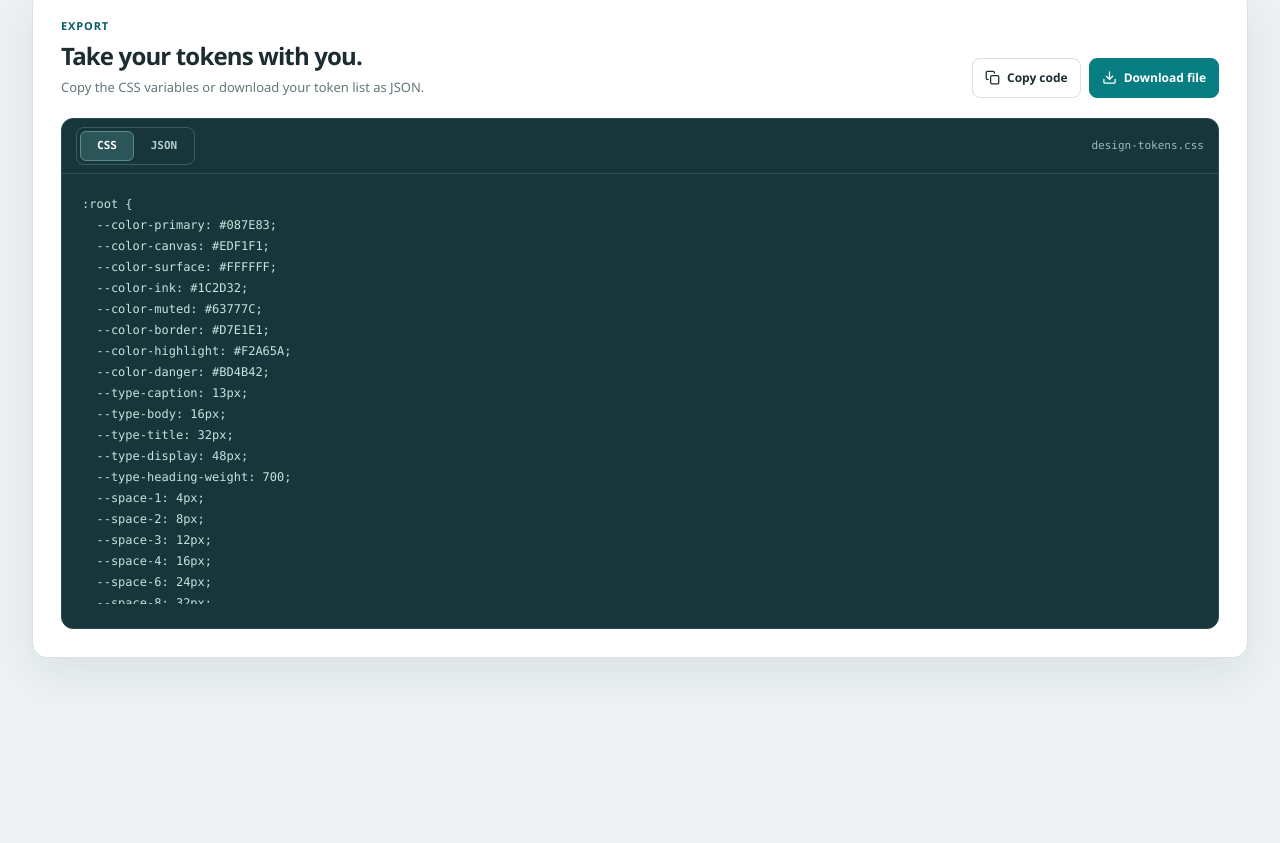
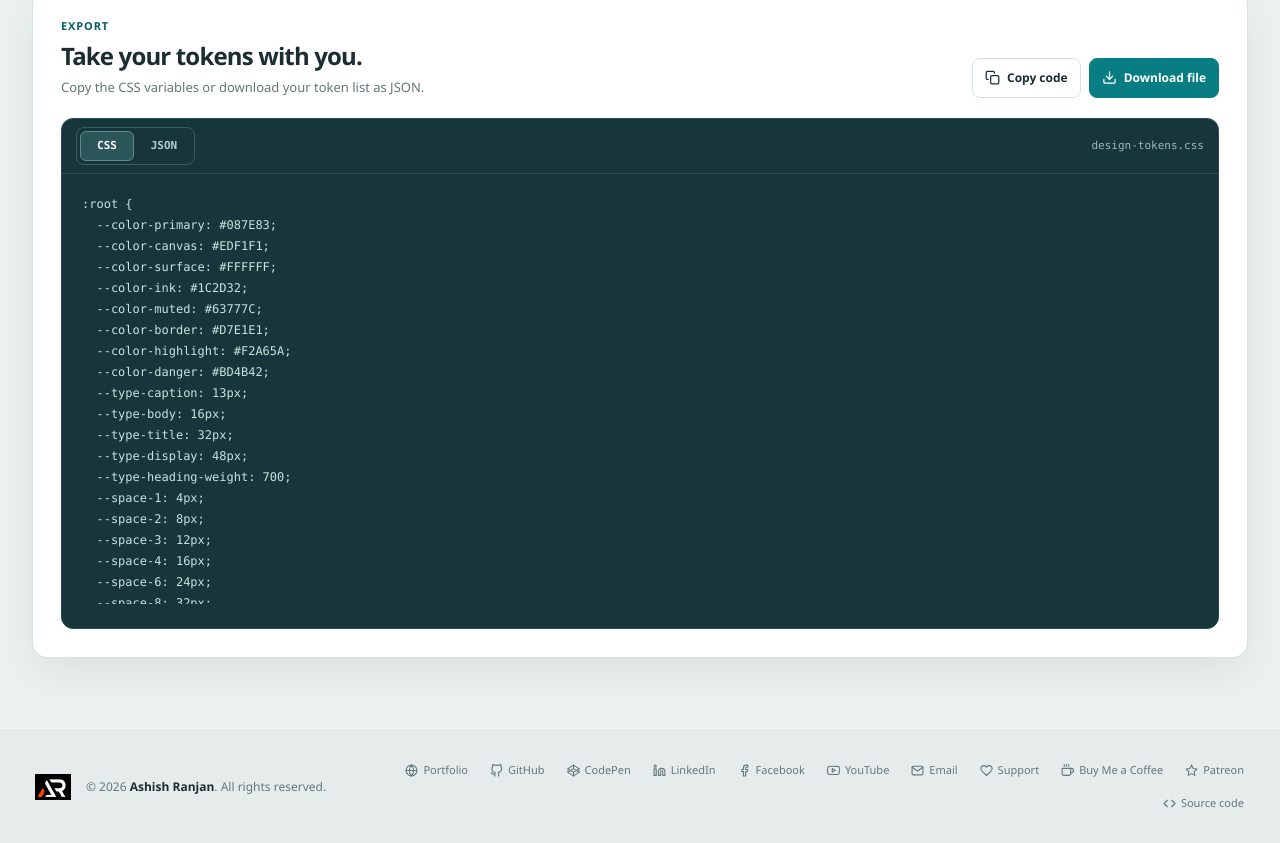
Before and after one commit to a2rp/design-token-editor, a React (Vite) app: page / in a window 1280 px wide. Shown: the part 1580-2423 px from the top of the page. Before the commit the page ends 2310 px from the top, so only its background shows below. Built offline with nearby package versions, Linux system fonts and the light colour scheme.

Commit message:
feat: add profile and support footer

```diff
--- a/src/App.jsx
+++ b/src/App.jsx
@@ -1,6 +1,7 @@
 import { useEffect, useState } from "react";
 import ExportPanel from "./components/exportPanel/index.jsx";
 import SiteHeader from "./components/siteHeader/index.jsx";
+import SiteFooter from "./components/siteFooter/index.jsx";
 import SystemPreview from "./components/systemPreview/index.jsx";
 import TokenBoard from "./components/tokenBoard/index.jsx";
 import TokenInspector from "./components/tokenInspector/index.jsx";
@@ -122,6 +123,7 @@ const App = () => {
                 <SystemPreview tokens={tokens} />
                 <ExportPanel tokens={tokens} />
             </main>
+            <SiteFooter />
         </div>
     );
 };
--- /dev/null
+++ b/src/components/siteFooter/index.jsx
@@ -0,0 +1,71 @@
+import {
+    FiCoffee,
+    FiCode,
+    FiCodepen,
+    FiFacebook,
+    FiGithub,
+    FiGlobe,
+    FiHeart,
+    FiLinkedin,
+    FiMail,
+    FiStar,
+    FiYoutube,
+} from "react-icons/fi";
+import styles from "./styles.module.css";
+
+const footerLinks = [
+    { label: "Portfolio", href: "https://www.ashishranjan.net", icon: FiGlobe },
+    { label: "GitHub", href: "https://github.com/a2rp", icon: FiGithub },
+    { label: "CodePen", href: "https://codepen.io/ash1198", icon: FiCodepen },
+    { label: "LinkedIn", href: "https://www.linkedin.com/in/aashishranjan", icon: FiLinkedin },
+    { label: "Facebook", href: "https://www.facebook.com/theash.ashish/", icon: FiFacebook },
+    { label: "YouTube", href: "https://www.youtube.com/@ashishranjan-ashz?sub_confirmation=1", icon: FiYoutube },
+    { label: "Email", href: "mailto:ash.ranjan09@gmail.com", icon: FiMail },
+    { label: "Support", href: "https://a2rp-donation-page.netlify.app/", icon: FiHeart },
+    { label: "Buy Me a Coffee", href: "https://buymeacoffee.com/ashishranjan", icon: FiCoffee },
+    { label: "Patreon", href: "https://www.patreon.com/ashishranjan", icon: FiStar },
+    { label: "Source code", href: "https://github.com/a2rp/design-token-editor", icon: FiCode },
+];
+
+const SiteFooter = () => {
+    return (
+        <footer className={styles.siteFooter}>
+            <div className={styles.footerInner}>
+                <div className={styles.footerIdentity}>
+                    <a
+                        className={styles.logoLink}
+                        href="https://www.ashishranjan.net"
+                        target="_blank"
+                        rel="noreferrer"
+                    >
+                        <img
+                            src={import.meta.env.BASE_URL + "logo.png"}
+                            alt="Ashish Ranjan portfolio"
+                            width="38"
+                            height="38"
+                        />
+                    </a>
+                    <p>
+                        © {new Date().getFullYear()} <a href="https://github.com/a2rp" target="_blank" rel="noreferrer">Ashish Ranjan</a>. All rights reserved.
+                    </p>
+                </div>
+                <nav className={styles.footerLinks} aria-label="Profile and support links">
+                    {footerLinks.map(({ label, href, icon: Icon }) => (
+                        <a
+                            className={styles.footerLink}
+                            href={href}
+                            key={label}
+                            target={href.startsWith("mailto:") ? undefined : "_blank"}
+                            rel={href.startsWith("mailto:") ? undefined : "noreferrer"}
+                        >
+                            <Icon aria-hidden="true" />
+                            <span>{label}</span>
+                        </a>
+                    ))}
+                </nav>
+            </div>
+        </footer>
+    );
+};
+
+export default SiteFooter;
--- /dev/null
+++ b/src/components/siteFooter/styles.module.css
@@ -0,0 +1,118 @@
+.siteFooter {
+    border-top: 1px solid var(--border);
+    background: #e6eceb;
+
+    .footerInner {
+        display: flex;
+        width: min(100% - 64px, 1440px);
+        align-items: center;
+        justify-content: space-between;
+        padding: 26px 0;
+        margin: 0 auto;
+        gap: 28px;
+    }
+
+    .footerIdentity {
+        display: flex;
+        flex: 0 0 auto;
+        align-items: center;
+        gap: 12px;
+
+        p {
+            max-width: 270px;
+            color: var(--ink-muted);
+            font-size: 12px;
+        }
+
+        p a {
+            color: var(--ink);
+            font-weight: 700;
+
+            &:hover {
+                text-decoration: underline;
+            }
+        }
+    }
+
+    .logoLink {
+        display: grid;
+        width: 42px;
+        height: 42px;
+        flex: 0 0 42px;
+        place-items: center;
+        border: 1px solid transparent;
+        border-radius: 10px;
+        transition: border-color 150ms ease, box-shadow 150ms ease;
+
+        img {
+            width: 36px;
+            height: 36px;
+            object-fit: contain;
+        }
+
+        &:hover,
+        &:focus-visible {
+            border-color: #9abdb9;
+            box-shadow: 0 0 0 3px rgb(8 126 131 / 9%);
+            outline: none;
+        }
+    }
+
+    .footerLinks {
+        display: flex;
+        flex-wrap: wrap;
+        align-items: center;
+        justify-content: flex-end;
+        gap: 7px 14px;
+    }
+
+    .footerLink {
+        display: inline-flex;
+        align-items: center;
+        padding: 4px 3px;
+        border: 1px solid transparent;
+        border-radius: 5px;
+        color: var(--ink-muted);
+        font-size: 11px;
+        gap: 5px;
+        transition: border-color 150ms ease, box-shadow 150ms ease;
+
+        svg {
+            width: 13px;
+            height: 13px;
+        }
+
+        &:hover,
+        &:focus-visible {
+            border-color: #a9c7c4;
+            color: var(--accent-dark);
+            box-shadow: 0 0 0 2px rgb(8 126 131 / 8%);
+            outline: none;
+        }
+    }
+
+    @media (max-width: 900px) {
+        .footerInner {
+            width: min(100% - 32px, 1440px);
+            align-items: flex-start;
+            flex-direction: column;
+            gap: 18px;
+        }
+
+        .footerLinks {
+            justify-content: flex-start;
+        }
+    }
+
+    @media (max-width: 480px) {
+        .footerIdentity {
+            align-items: flex-start;
+        }
+
+        .footerLinks {
+            display: grid;
+            grid-template-columns: repeat(2, minmax(0, 1fr));
+            width: 100%;
+        }
+    }
+}
```
